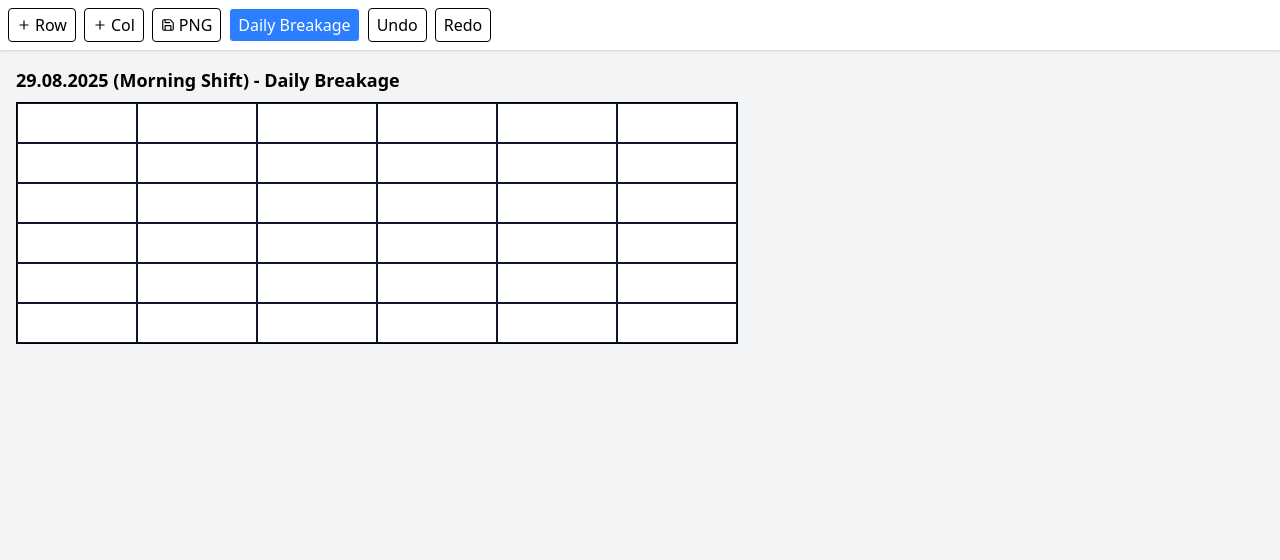
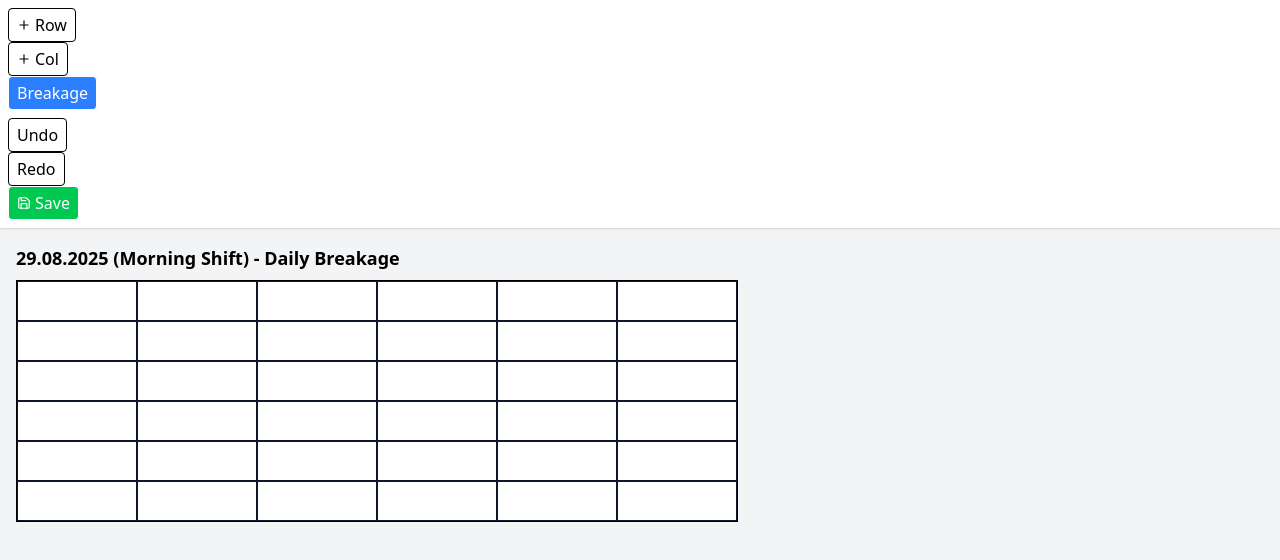
Before and after one commit to aung-myat76/table-note, a React (Vite) app: page / in a window 1280 px wide. Shown: the top 560 px of the page. Built offline with nearby package versions, Linux system fonts and the light colour scheme.

Commit message:
change ui

```diff
--- a/src/TableNoteApp.jsx
+++ b/src/TableNoteApp.jsx
@@ -30,7 +30,9 @@ function getShiftLabel() {
         now.getMonth() + 1
     ).padStart(2, "0")}.${now.getFullYear()}`;
     const shift =
-        hours >= 6 && hours < 18 ? "(Morning Shift)" : "(Morning Shift + Night Shift)";
+        hours >= 6 && hours < 18
+            ? "(Morning Shift)"
+            : "(Morning & Night Shift)";
     return `${date} ${shift} - Daily Breakage`;
 }
 
@@ -115,25 +117,25 @@ export default function TableNotesExcelUI() {
                     {
                         text: "Items",
                         bold: true,
-                        textColor: "#fff",
+                        textColor: "#ffffff",
                         bgColor: "#3b82f6",
                     },
                     {
                         text: "Get",
                         bold: true,
-                        textColor: "#fff",
+                        textColor: "#ffffff",
                         bgColor: "#3b82f6",
                     },
                     {
                         text: "Lost",
                         bold: true,
-                        textColor: "#fff",
+                        textColor: "#ffffff",
                         bgColor: "#3b82f6",
                     },
                     {
                         text: "Total",
                         bold: true,
-                        textColor: "#fff",
+                        textColor: "#ffffff",
                         bgColor: "#3b82f6",
                     },
                 ];
@@ -215,9 +217,12 @@ export default function TableNotesExcelUI() {
     const addRow = () => {
         pushToHistory();
         setGrid((prev) =>
-            produce(prev, (draft) =>
-                draft.push(Array.from({ length: cols }, () => makeCell()))
-            )
+            produce(prev, (draft) => {
+                const newRow = Array.from({ length: prev[0].length }, () =>
+                    makeCell()
+                );
+                draft.push(newRow);
+            })
         );
         setRowHeights((prev) => [...prev, DEFAULT_ROW_HEIGHT]);
         setRows((r) => r + 1);
@@ -319,48 +324,52 @@ export default function TableNotesExcelUI() {
     return (
         <div className="h-screen flex flex-col bg-gray-100">
             {/* Toolbar */}
-            <div className="flex flex-wrap items-center gap-2 p-2 bg-white shadow">
+            <div className="flex flex-col justify-center items-between gap-2 p-2 bg-white shadow">
+                <div className="three-items">
                     <button
                         onClick={addRow}
-                    className="px-2 py-1 border rounded flex items-center gap-1"
+                        className="px-2 py-1 border rounded flex justify-center items-center gap-1"
                     >
                         <Plus size={14} /> Row
                     </button>
                     <button
                         onClick={addCol}
-                    className="px-2 py-1 border rounded flex items-center gap-1"
+                        className="px-2 py-1 border rounded flex justify-center items-center gap-1"
                     >
                         <Plus size={14} /> Col
                     </button>
                     <button
-                    onClick={exportImage}
-                    className="px-2 py-1 border rounded flex items-center gap-1"
+                        onClick={addDailyBreakage}
+                        className="px-2 py-1 border rounded flex justify-center items-center gap-1 bg-blue-500 text-white"
                     >
-                    <Save size={14} /> PNG
+                        Breakage
                     </button>
-                <button
-                    onClick={addDailyBreakage}
-                    className="px-2 py-1 border rounded flex items-center gap-1 bg-blue-500 text-white"
-                >
-                    Daily Breakage
-                </button>
+                </div>
+
+                <div className="three-items">
                     <button
                         onClick={undo}
                         disabled={history.length === 0}
-                    className="px-2 py-1 border rounded flex items-center gap-1"
+                        className="px-2 py-1 border rounded flex items-center justify-center gap-1"
                     >
                         Undo
                     </button>
                     <button
                         onClick={redo}
                         disabled={future.length === 0}
-                    className="px-2 py-1 border rounded flex items-center gap-1"
+                        className="px-2 py-1 border rounded flex items-center justify-center gap-1"
                     >
                         Redo
                     </button>
-
+                    <button
+                        onClick={exportImage}
+                        className="px-2 py-1 border rounded flex items-center justify-center gap-1 text-white bg-green-500"
+                    >
+                        <Save size={14} /> Save
+                    </button>
+                </div>
                 {activeCell && (
-                    <div className="flex items-center gap-2 ml-4">
+                    <div className="three-items">
                         <button
                             onClick={() =>
                                 updateCell(activeCell.r, activeCell.c, {
@@ -368,12 +377,14 @@ export default function TableNotesExcelUI() {
                                         .bold,
                                 })
                             }
-                            className="px-2 py-1 border rounded"
+                            className="px-1 py-1 border rounded text-center font-bold"
                         >
-                            <Bold size={14} />
+                            B
                         </button>
+                        <label htmlFor="text">Text: </label>
                         <input
                             type="color"
+                            id="text"
                             value={grid[activeCell.r][activeCell.c].textColor}
                             onChange={(e) =>
                                 updateCell(activeCell.r, activeCell.c, {
@@ -381,7 +392,9 @@ export default function TableNotesExcelUI() {
                                 })
                             }
                         />
+                        <label htmlFor="fill">Fill: </label>
                         <input
+                            id="fill"
                             type="color"
                             value={grid[activeCell.r][activeCell.c].bgColor}
                             onChange={(e) =>
@@ -392,9 +405,9 @@ export default function TableNotesExcelUI() {
                         />
                         <button
                             onClick={copyFormat}
-                            className="px-2 py-1 border rounded flex items-center gap-1"
+                            className="px-2 py-1 border rounded flex justify-center items-center gap-1"
                         >
-                            <Paintbrush size={14} /> Copy Format
+                            <Paintbrush size={14} /> Painter
                         </button>
                     </div>
                 )}
```
Lines whose indentation alone changed are shown as unchanged.
